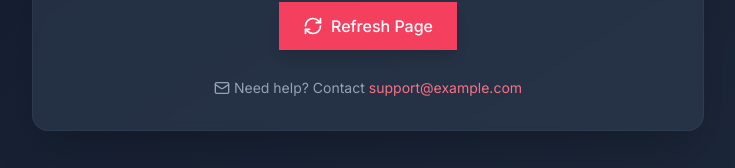
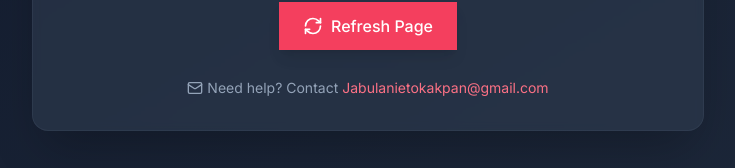
Before and after one commit to JabulaniUsen/Virtual-Ticket, a Next.js app: page /503 in a window 1280 px wide. Shown: the part 550-718 px from the top of the page, without its empty margins (272-1007 px from the left). Built offline with nearby package versions, Linux system fonts and the light colour scheme; a web font is replaced by a local one.

Commit message:
Change email routing and display name link

```diff
--- a/src/app/503/page.tsx
+++ b/src/app/503/page.tsx
@@ -73,10 +73,10 @@ export default function ServerDown() {
                         <Mail className="w-4 h-4" />
                         Need help? Contact{' '}
                         <Link
-                            href="mailto:usenobongetokakpan@gmail.com"
+                            href="mailto:Jabulanietokakpan@gmail.com"
                             className="text-rose-400 hover:underline hover:text-rose-300 transition-colors"
                         >
-                            support@example.com
+                            Jabulanietokakpan@gmail.com
                         </Link>
                     </div>
                 </div>
```
